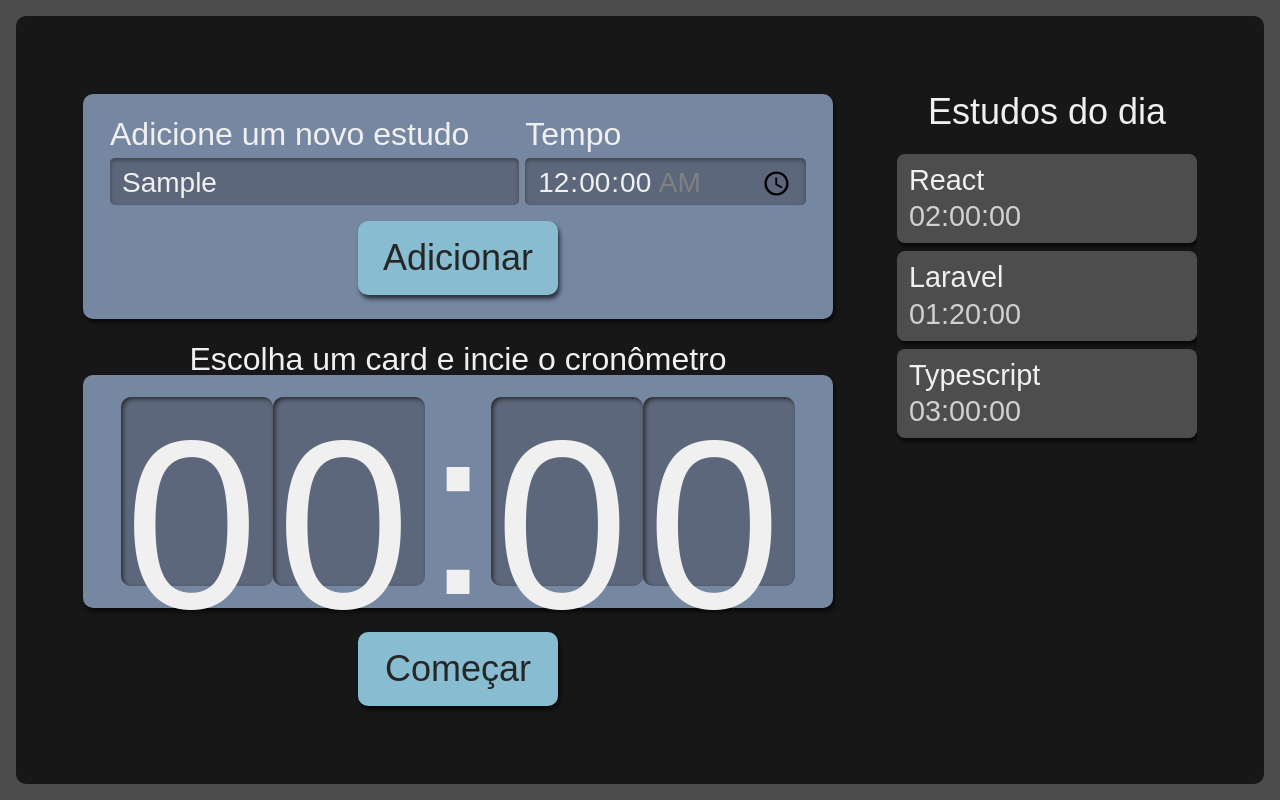
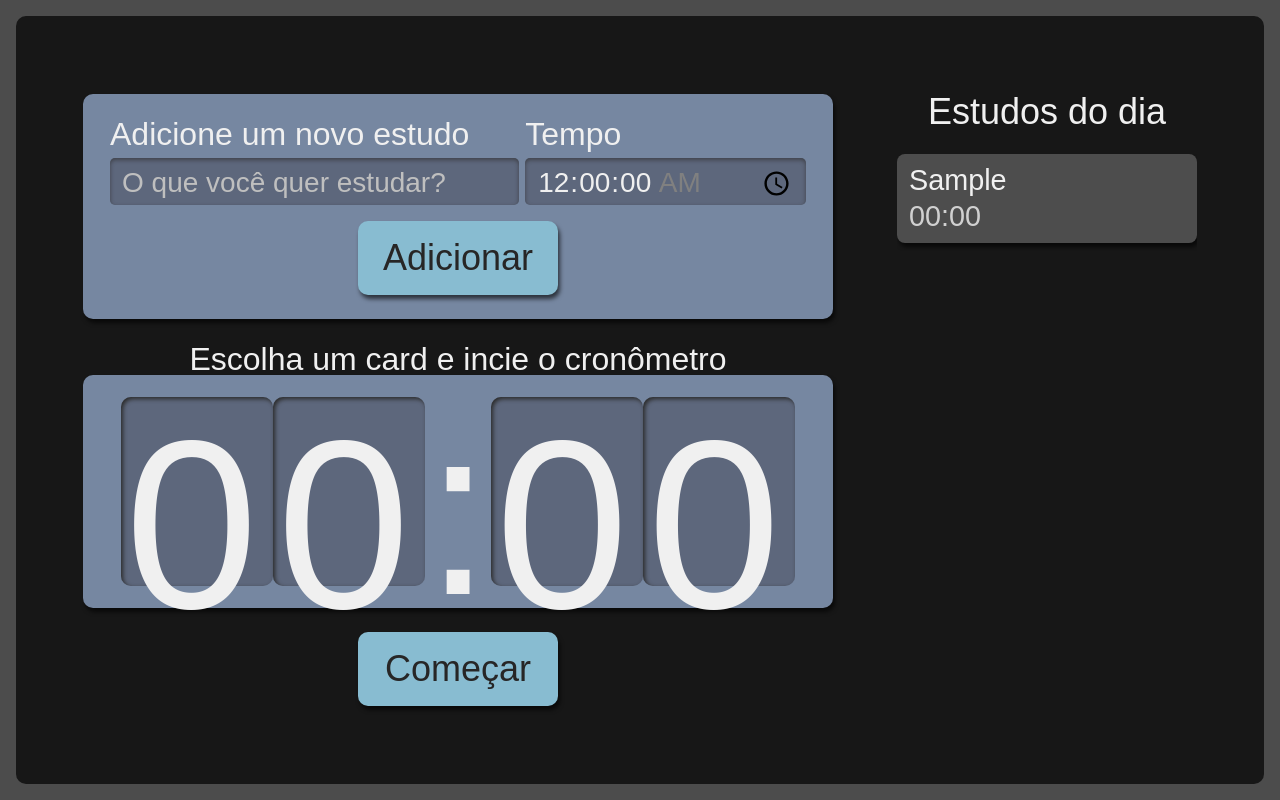
Before and after one commit to lucasnsouza/timer-react, a React (Create React App) app: page / in a window 1280 px wide. Both pictures are taken after typing "Sample" into the empty fields and a click on the button "Adicionar". Built offline with nearby package versions, Linux system fonts and the light colour scheme.

Commit message:
interface para tipar tarefas, array de tarefas movido para App, desse modo pode ser acessado por Form e List

```diff
--- a/package.json
+++ b/package.json
@@ -14,6 +14,7 @@
     "react-dom": "^18.0.0",
     "react-scripts": "5.0.0",
     "typescript": "^4.6.3",
+    "uuid": "^8.3.2",
     "web-vitals": "^2.1.4"
   },
   "scripts": {
@@ -41,6 +42,7 @@
     ]
   },
   "devDependencies": {
+    "@types/uuid": "^8.3.4",
     "sass": "^1.50.0",
     "typescript-plugin-css-modules": "^3.4.0"
   }
--- a/src/components/Button/index.tsx
+++ b/src/components/Button/index.tsx
@@ -1,11 +1,14 @@
 import React from "react";
 import style from './Button.module.scss';
 
-
-class Button extends React.Component {
+//informar o type do botão é possível, mas não obrigatório
+class Button extends React.Component<{type?: "button" | "reset" | "submit" | undefined}> {
     render() {
+        //receber as props, inclusive o type do button
+        //caso não recebamos um type, vamos usar por padrão o type button
+        const { type = "button" } = this.props;
         return (
-            <button className={style.botao}>
+            <button type={type} className={style.botao}>
                 {/* indica que esse component espera um dom children */}
                 {this.props.children}
             </button>
--- a/src/components/Form/index.tsx
+++ b/src/components/Form/index.tsx
@@ -1,19 +1,44 @@
 import React, { useState } from "react";
+import { ITarefa } from "../../types/tarefa";
 import Button from "../Button";
 import style from "./Form.module.scss";
+import { v4 as uuidv4 } from 'uuid';
 
-function Form() {
+function Form({
+  setTarefas,
+}: {
+  setTarefas: React.Dispatch<React.SetStateAction<ITarefa[]>>;
+}) {
   /*
   usando state do react para controlar os values dos inputs de tarefa e tempo
   dessa forma podemos pegar esses valores e passar para a lista
   */
-  const [estadoDoForm, setEstadoDoForm] = useState({tarefa: "", tempo: "00:00"});
+  const [estadoDoForm, setEstadoDoForm] = useState({
+    conteudo: "",
+    tempo: "00:00",
+  });
 
   function adicionarTarefa(evento: React.FormEvent<HTMLFormElement>) {
-      //pegamos o evento como parametro
-      //e agora vamos impedir que o form siga o padrão e dê refresh na página
-      evento.preventDefault();
-      console.log(estadoDoForm);
+    //pegamos o evento como parametro
+    //e agora vamos impedir que o form siga o padrão e dê refresh na página
+    evento.preventDefault();
+    //pega a lista de tarefas atual e adiciona os dados no dor form as tarefas
+    setTarefas((tarfeasAntigas) =>
+      [
+        ...tarfeasAntigas,
+        {
+          ...estadoDoForm,
+          selecionado: false,
+          completado: false,
+          id: uuidv4()
+        }
+      ]
+    );
+    //resetar form após inclusão da tarefa
+    setEstadoDoForm({
+      conteudo: "",
+      tempo: "00:00",
+    });
   }
 
   return (
@@ -23,8 +48,10 @@ function Form() {
         <input
           type="text"
           name="tarefa"
-          value={estadoDoForm.tarefa}
-          onChange={evento => setEstadoDoForm({...estadoDoForm, tarefa: evento.target.value})}
+          value={estadoDoForm.conteudo}
+          onChange={(evento) =>
+            setEstadoDoForm({ ...estadoDoForm, conteudo: evento.target.value })
+          }
           id="tarefa"
           placeholder="O que você quer estudar?"
           required
@@ -37,14 +64,16 @@ function Form() {
           step="1"
           name="tempo"
           value={estadoDoForm.tempo}
-          onChange={evento => setEstadoDoForm({...estadoDoForm, tempo: evento.target.value})}
+          onChange={(evento) =>
+            setEstadoDoForm({ ...estadoDoForm, tempo: evento.target.value })
+          }
           id="tempo"
           min="00:00:00"
           max="01:30:00"
           required
         />
       </div>
-      <Button>Adicionar</Button>
+      <Button type="submit">Adicionar</Button>
     </form>
   );
 }
--- a/src/components/List/Item/index.tsx
+++ b/src/components/List/Item/index.tsx
@@ -1,8 +1,12 @@
+import { ITarefa } from '../../../types/tarefa';
 import style from '../List.module.scss';
 
 //const {conteudo, tempo} = props;
 //destructuring acima também pode ser feito na forma direta abaixo
-function Item({ conteudo, tempo }: { conteudo: string; tempo: string }) {
+function Item({ conteudo, tempo, selecionado, completado, id }: ITarefa) {
+  console.log('item atual: ', {
+    conteudo, tempo, selecionado, completado, id
+  });
   return (
     <li className={style.item}>
       <h3>{conteudo}</h3>
--- a/src/components/List/index.tsx
+++ b/src/components/List/index.tsx
@@ -1,35 +1,17 @@
-import { useState } from 'react';
+import { ITarefa } from '../../types/tarefa';
 import Item from './Item';
 import style from './List.module.scss';
 
-function List() {
-  const [ tarefas, setTarefas ] = useState([
-    {
-      id: 1,
-      conteudo: "React",
-      tempo: "02:00:00",
-    },
-    {
-      id: 2,
-      conteudo: "Laravel",
-      tempo: "01:20:00",
-    },
-    {
-      id: 3,
-      conteudo: "Typescript",
-      tempo: "03:00:00",
-    },
-  ]);
 
+
+function List({ tarefas }: { tarefas: ITarefa[]}) {
   return (
     <aside className={style.listaTarefas}>
-      <h2 onClick={() => {
-        setTarefas([...tarefas, { id: 4, conteudo: "PHP", tempo: "02:00:00"}]);
-      }}>Estudos do dia</h2>
+      <h2>Estudos do dia</h2>
       <ul>
         {tarefas.map((tarefa) => (
           <Item
-          key={tarefa.id}
+          key={Math.random()}
           //usando o destructuring novamente, spread operator
           //indicamos que vamos usar todas as prorpiedades do objeto tarefa
           //não indicado caso estejamos trabalhando com objetos grandes ou
--- a/src/pages/App.tsx
+++ b/src/pages/App.tsx
@@ -1,14 +1,19 @@
-import React from 'react';
+import React, { useState } from 'react';
 import Form from '../components/Form';
 import List from '../components/List';
 import Timer from '../components/Timer';
+import { ITarefa } from '../types/tarefa';
 import style from './App.module.scss';
 
 function App() {
+  //como vamos começar sempre a aplicação com array vazio
+  //tipamos que useState pode ser tanto um array de ITarefa ou um array vazio
+  const [ tarefas, setTarefas ] = useState<ITarefa[] | []>([]);
+
   return (
     <div className={style.AppStyle}>
-      <Form/>
-      <List/>
+      <Form setTarefas={setTarefas}/>
+      <List tarefas={tarefas}/>
       <Timer/>
     </div>
   );
--- /dev/null
+++ b/src/types/tarefa.ts
@@ -0,0 +1,9 @@
+//vamos definir um tipo comum para tarefas
+//criamos essa interface para significar na tipagem que vamos receber um array de tarefas
+export interface ITarefa {
+    conteudo: string,
+    tempo: string,
+    selecionado: boolean,
+    completado: boolean,
+    id: string
+  }
```
Also changed, not shown: 1 other file (tests, documents, lock files or other folders).
